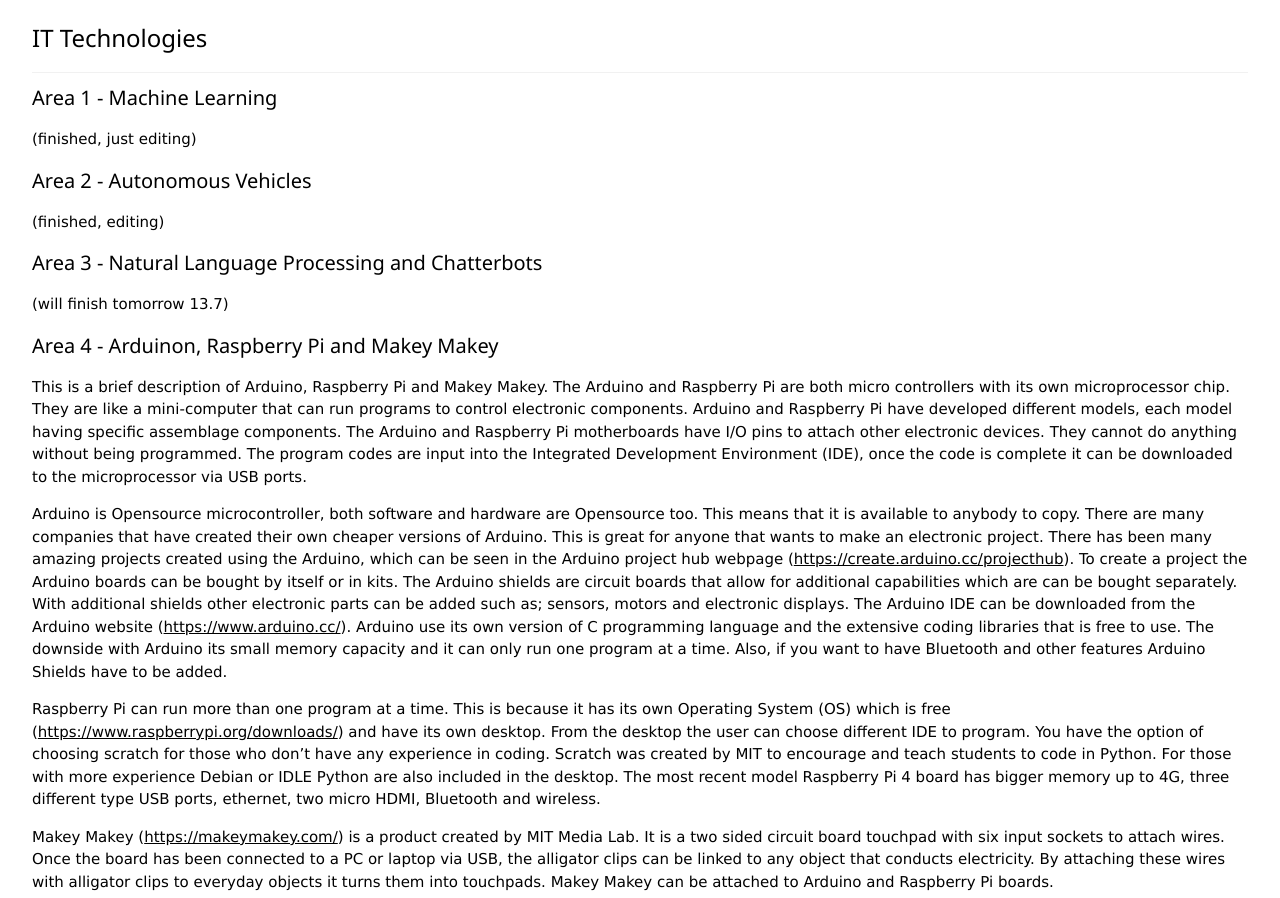
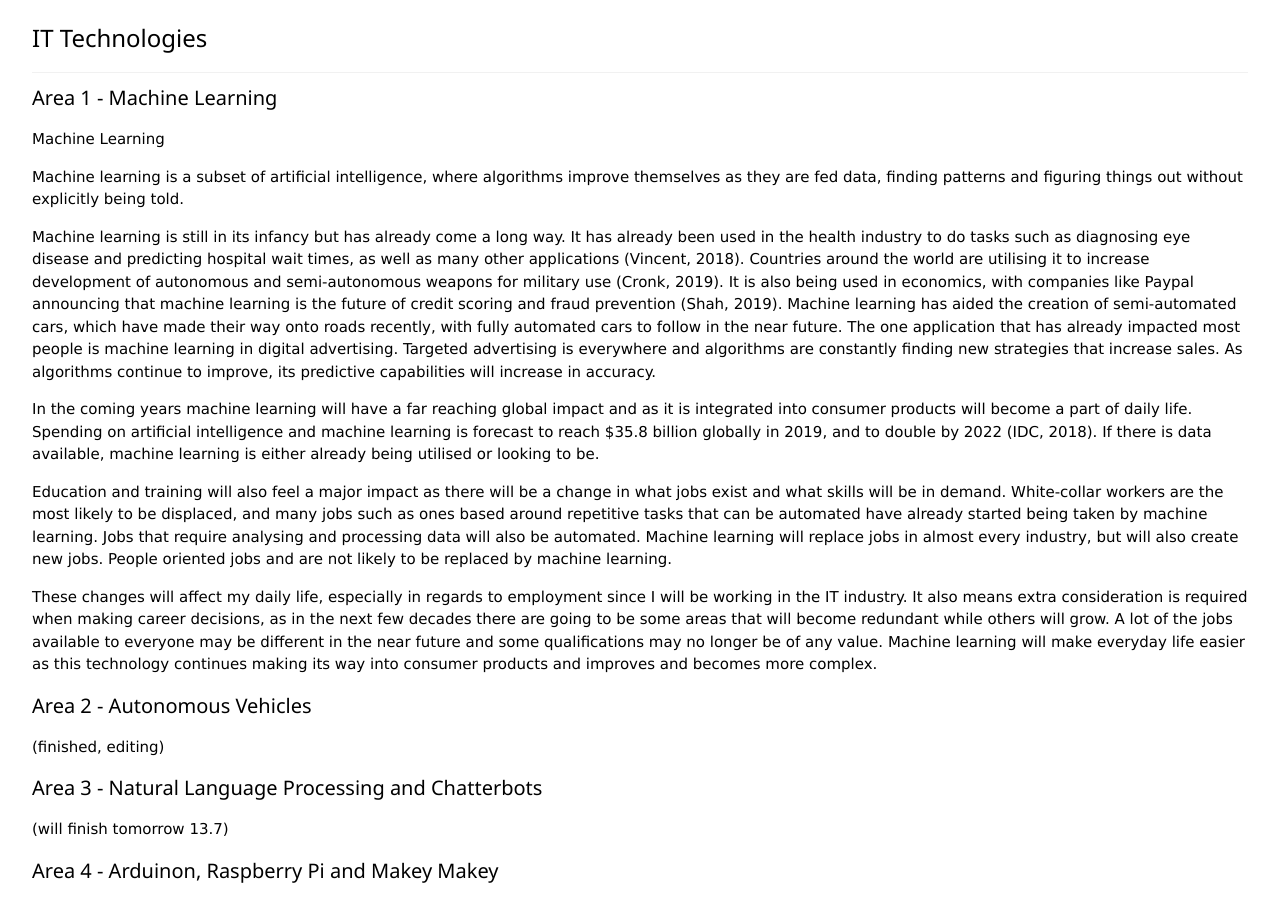
Before and after one commit to CPT110-A2Group10/CPT110-A2Group10.github.io, a plain HTML site: page index.html in a window 1280 px wide. Shown: the part 5120-6018 px from the top of the page. Drawn offline with nearby package versions, Linux system fonts and the light colour scheme.

Commit message:
Update index.html
Area 1
Machine learning

```diff
--- a/index.html
+++ b/index.html
@@ -151,7 +151,13 @@
   <div class="w3-container w3-padding-32" id="ITTechnologies">
     <h3 class="w3-border-bottom w3-border-light-grey w3-padding-16" >IT Technologies</h3>
     <h4>Area 1 - Machine Learning</h4>
-    <p>(finished, just editing)</p>
+    <p>Machine Learning
+    <p>Machine learning is a subset of artificial intelligence, where algorithms improve themselves as they are fed data, finding patterns and figuring things out without explicitly being told.
+    <p>Machine learning is still in its infancy but has already come a long way. It has already been used in the health industry to do tasks such as diagnosing eye disease and predicting hospital wait times, as well as many other applications (Vincent, 2018). Countries around the world are utilising it to increase development of autonomous and semi-autonomous weapons for military use (Cronk, 2019). It is also being used in economics, with companies like Paypal announcing that machine learning is the future of credit scoring and fraud prevention (Shah, 2019). Machine learning has aided the creation of semi-automated cars, which have made their way onto roads recently, with fully automated cars to follow in the near future. The one application that has already impacted most people is machine learning in digital advertising. Targeted advertising is everywhere and algorithms are constantly finding new strategies that increase sales. As algorithms continue to improve, its predictive capabilities will increase in accuracy.
+    <p>In the coming years machine learning will have a far reaching global impact and as it is integrated into consumer products will become a part of daily life.  Spending on artificial intelligence and machine learning is forecast to reach $35.8 billion globally in 2019, and to double by 2022 (IDC, 2018). If there is data available, machine learning is either already being utilised or looking to be.
+    <p>Education and training will also feel a major impact as there will be a change in what jobs exist and what skills will be in demand. White-collar workers are the most likely to be displaced, and many jobs such as ones based around repetitive tasks that can be automated have already started being taken by machine learning. Jobs that require analysing and processing data will also be automated. Machine learning will replace jobs in almost every industry, but will also create new jobs. People oriented jobs and are not likely to be replaced by machine learning.
+    <p>These changes will affect my daily life, especially in regards to employment  since I will be working in the IT industry. It also means extra consideration is required when making career decisions, as in the next few decades there are going to be some areas that will become redundant while others will grow. A lot of the jobs available to everyone may be different in the near future and some qualifications may no longer be of any value. Machine learning will make everyday life easier as this technology continues making its way into consumer products and improves and becomes more complex.
+</p>
     <h4>Area 2 - Autonomous Vehicles</h4>
     <p>(finished, editing)</p>
     <h4>Area 3 - Natural Language Processing and Chatterbots</h4>
```
